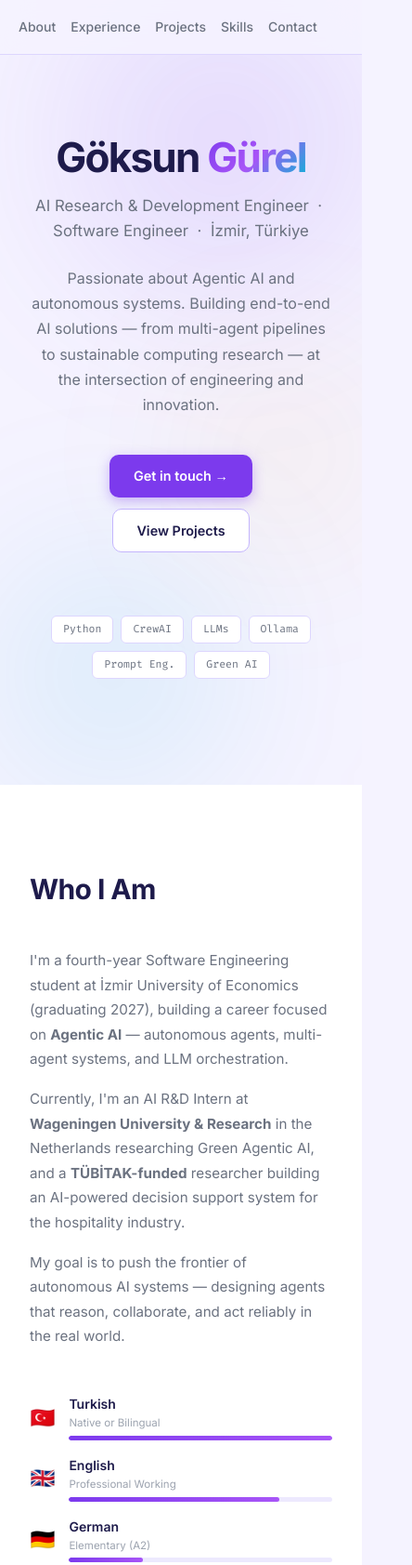
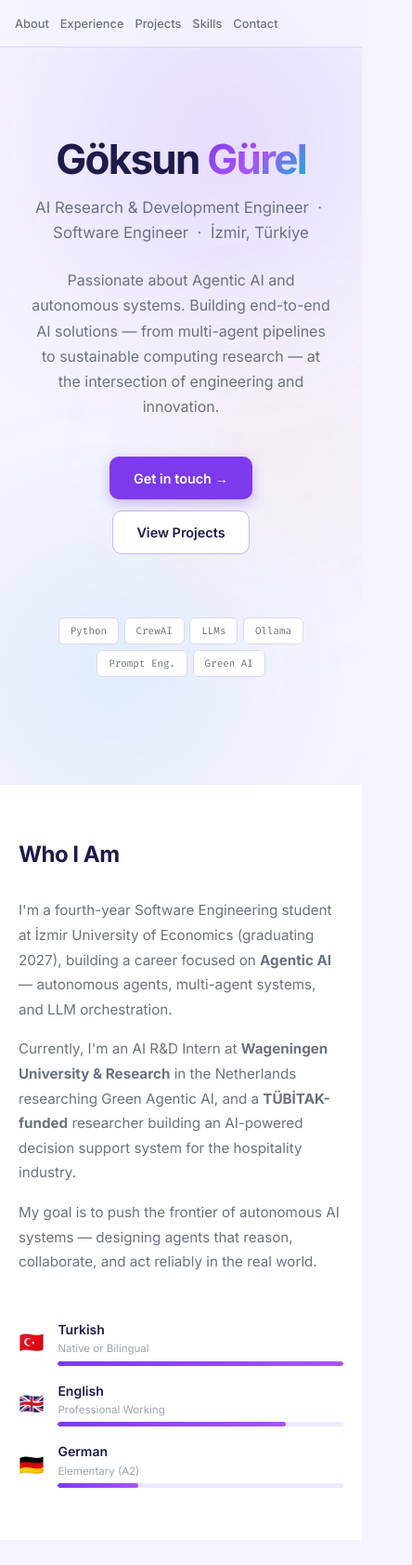
Before and after one commit to goksungurel/portfolio, a plain HTML site: page index.html in a window 390 px wide. Shown: the top 1683 px of the page at 93% size, 444 px wide, since content can reach past the window. Drawn offline with Linux system fonts and the light colour scheme.

Commit message:
Improve mobile responsiveness

```diff
--- a/style.css
+++ b/style.css
@@ -739,10 +739,44 @@ footer {
 
 /* ── RESPONSIVE ── */
 @media (max-width: 700px) {
-  nav { padding: 1rem 1.25rem; }
-  .nav-links { gap: 1rem; }
+  nav {
+    padding: 0.75rem 1rem;
+    flex-wrap: wrap;
+    gap: 0.5rem;
+  }
+
+  .nav-links {
+    gap: 0.75rem;
+    flex-wrap: wrap;
+    justify-content: center;
+  }
+
+  .nav-links a { font-size: 0.8rem; }
+
+  section { padding: 3.5rem 1.25rem; }
+
+  .section-title { font-size: 1.5rem; margin-bottom: 1.75rem; }
+
   .about-grid { grid-template-columns: 1fr; gap: 2rem; }
+
+  .skills-grid { grid-template-columns: 1fr 1fr; }
+
   .projects-grid { grid-template-columns: 1fr; }
-  .contact-card { padding: 2rem 1.25rem; }
+
+  .achieve-grid { grid-template-columns: 1fr; }
+
+  .contact-card { padding: 1.75rem 1.25rem; }
+  .contact-links { flex-direction: column; align-items: stretch; }
+  .contact-link { justify-content: center; }
+
   .hero-cta { flex-direction: column; align-items: center; }
+  .hero-tech { gap: 0.35rem; }
+  .tech-chip { font-size: 0.68rem; }
+
+  .tl-card { padding: 1rem 1.1rem; }
+  .tl-header { flex-direction: column; gap: 0.2rem; }
 }
+
+@media (max-width: 400px) {
+  .skills-grid { grid-template-columns: 1fr; }
+}
```
